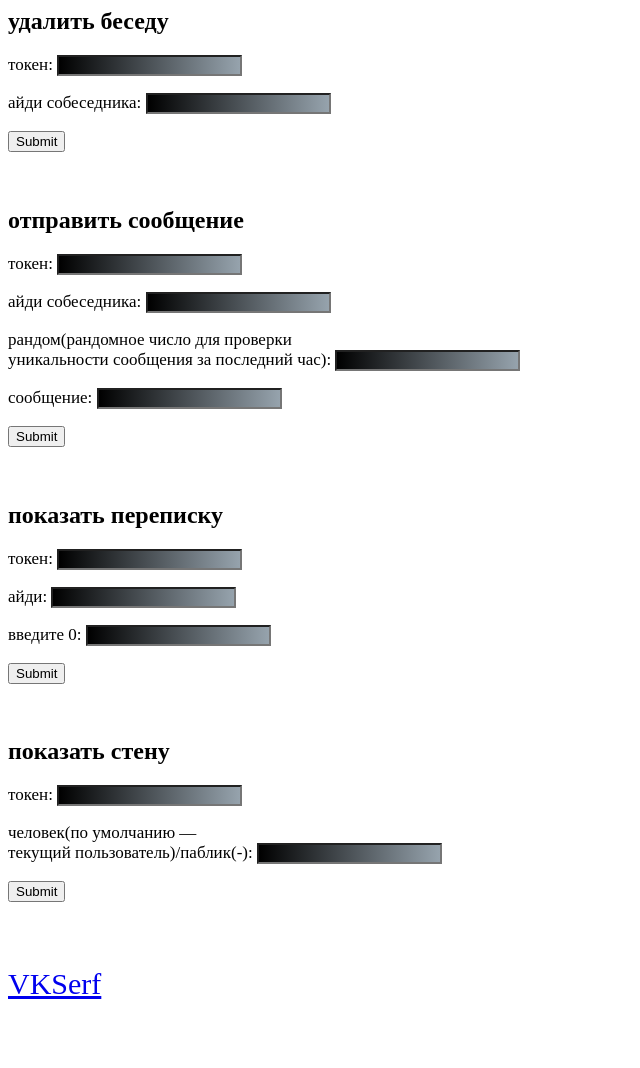
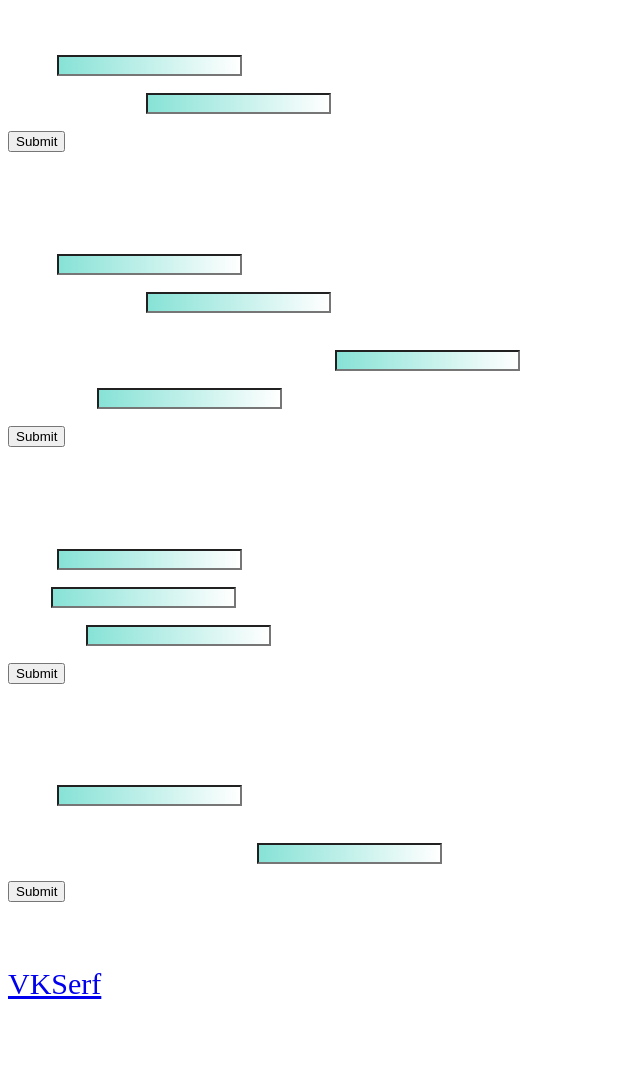
Before and after one commit to phvlkn/vk-api, a PHP site: page / in a window 1280 px wide. Shown: the top 1068 px of the page, without its empty margins (0-640 px from the left). Run offline with PHP 8.4, Linux system fonts and the light colour scheme.

Commit message:
Update style.css

```diff
--- a/style.css
+++ b/style.css
@@ -1,5 +1,5 @@
 p {
-    color: rgb(0, 0, 0);
+    color: rgb(255, 255, 255);
     font-size: 17px;
 }
 .dr {
@@ -25,7 +25,7 @@ body {
     background-size: 100%; /* Современные браузеры */
 }
 h2 {
-    color:rgb(0, 0, 0);
+    color:rgb(255, 255, 255);
 }
 caption {
     color:rgb(99, 230, 48);
@@ -36,7 +36,7 @@ caption {
     color: blueviolet;
 }
 input[type=text]{
-    background: linear-gradient(to right, rgb(0, 0, 0), rgb(150, 163, 173));
+    background: linear-gradient(to right, rgb(135, 226, 214), rgb(255, 255, 255));
 }
 input[type="text"]{
     color: rgb(255, 255, 255);
```
